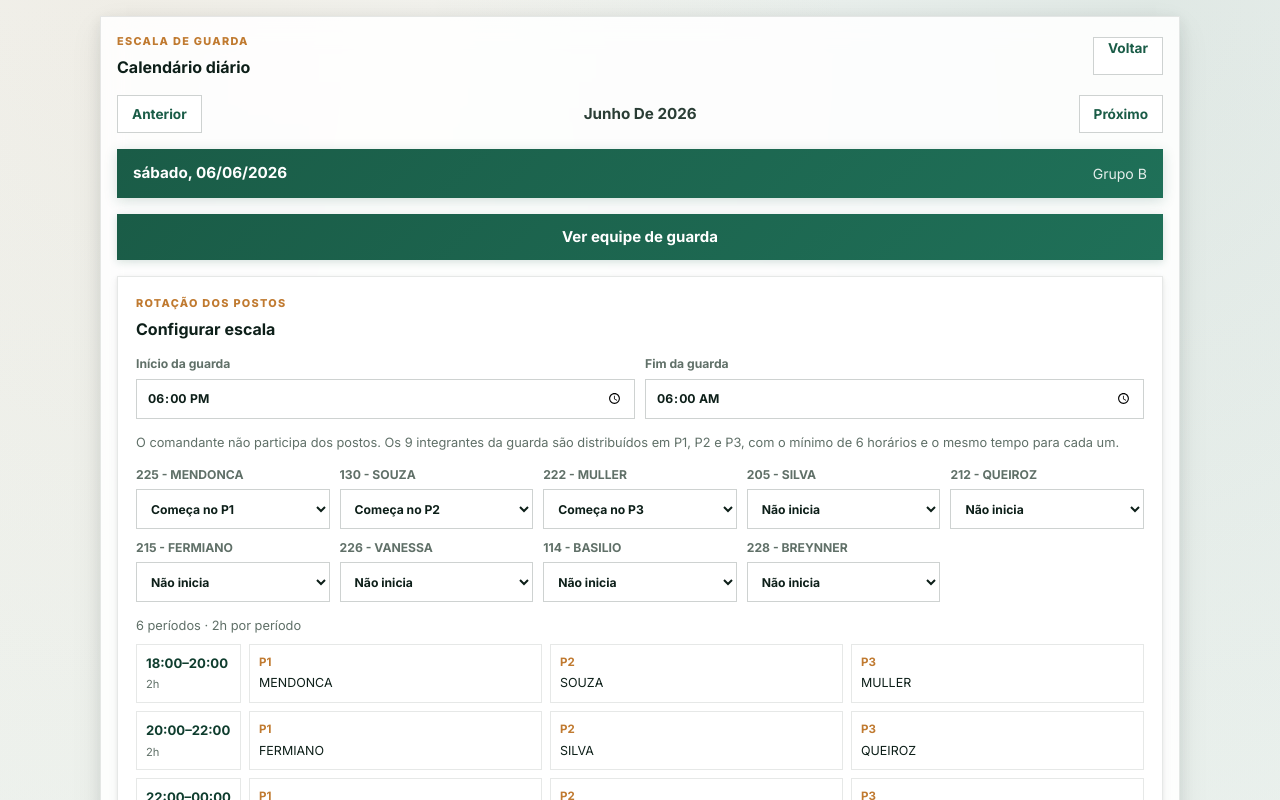
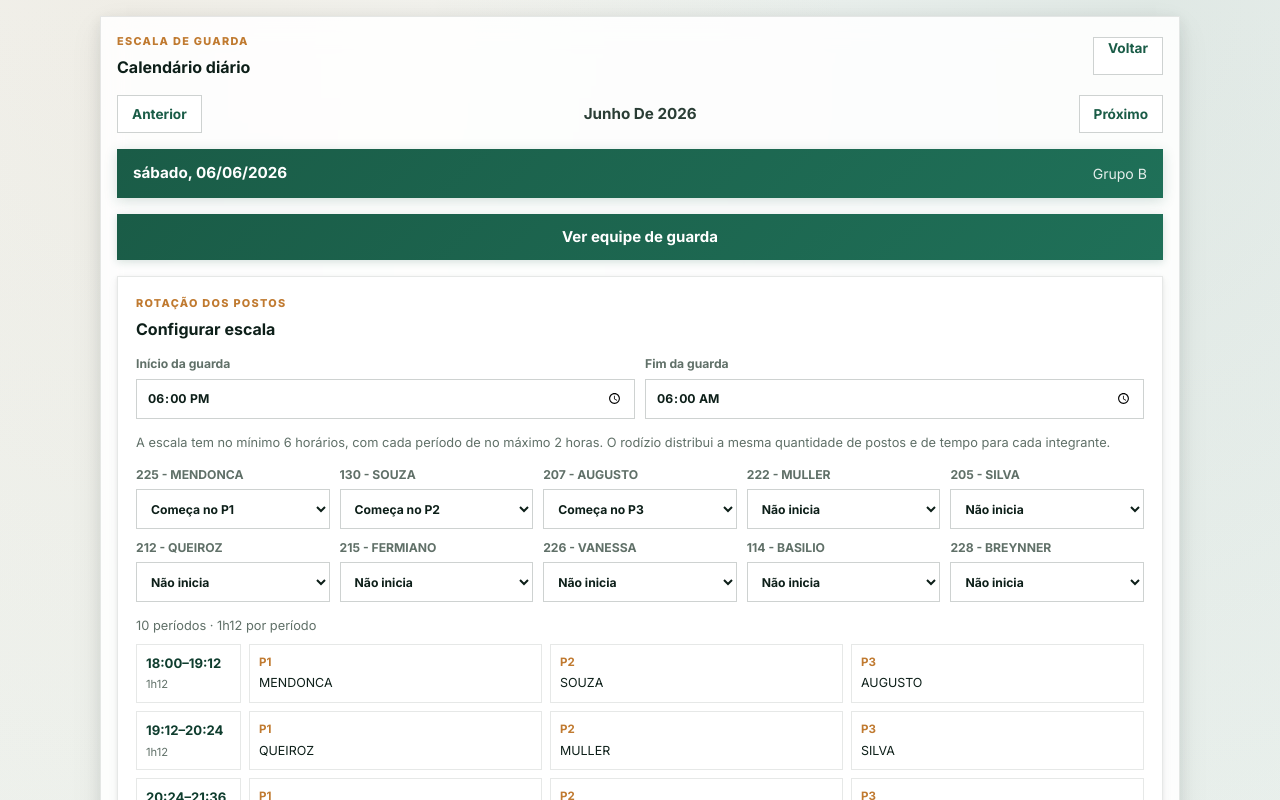
Before and after one commit to higorbrito1/cfp2026, a Next.js app: page /guarda in a window 1280 px wide. Shown: the top 800 px of the page. Built offline with nearby package versions, Linux system fonts and the light colour scheme.

Commit message:
Revert "Exclude guard commander from post rotation"
This reverts commit 1f1a4e59efad45887da4725d1aff98df79450f20.

```diff
--- a/src/app/guarda/page.js
+++ b/src/app/guarda/page.js
@@ -31,21 +31,17 @@ export default function GuardaPage() {
   const monthDate = useMemo(() => parseMonth(visibleMonth), [visibleMonth]);
   const selectedGroup = getGroupForDate(selected, referenceDate, REFERENCE_GROUP);
   const team = getTeamForDate(selected, referenceDate, REFERENCE_GROUP);
-  const guardRoster = useMemo(
-    () => team.roster.filter((person) => person.code !== team.commander?.code),
-    [team.roster, team.commander]
-  );
   const defaultPosts = useMemo(
-    () => Object.fromEntries(guardRoster.map((person, index) => [person.code, index < 3 ? String(index) : "-1"])),
-    [guardRoster]
+    () => Object.fromEntries(team.roster.map((person, index) => [person.code, index < 3 ? String(index) : "-1"])),
+    [team.roster]
   );
   useEffect(() => {
     setInitialPosts({});
-  }, [team.group, team.commander?.code]);
+  }, [team.group]);
   const assignedPosts = Object.keys(initialPosts).length ? initialPosts : defaultPosts;
   const guardSchedule = useMemo(
-    () => buildGuardSchedule(startTime, endTime, assignedPosts, guardRoster),
-    [startTime, endTime, assignedPosts, guardRoster]
+    () => buildGuardSchedule(startTime, endTime, assignedPosts, team.roster),
+    [startTime, endTime, assignedPosts, team.roster]
   );
   const monthTitle = new Intl.DateTimeFormat("pt-BR", {
     month: "long",
@@ -147,10 +143,10 @@ export default function GuardaPage() {
             </label>
           </div>
 
-          <p className="schedule-help">O comandante não participa dos postos. Os {guardRoster.length} integrantes da guarda são distribuídos em P1, P2 e P3, com o mínimo de 6 horários e o mesmo tempo para cada um.</p>
+          <p className="schedule-help">A escala tem no mínimo 6 horários, com cada período de no máximo 2 horas. O rodízio distribui a mesma quantidade de postos e de tempo para cada integrante.</p>
 
           <div className="member-post-fields">
-            {guardRoster.map((person) => (
+            {team.roster.map((person) => (
               <label key={person.code}>
                 <span>{person.code} - {person.name}</span>
                 <select
```
